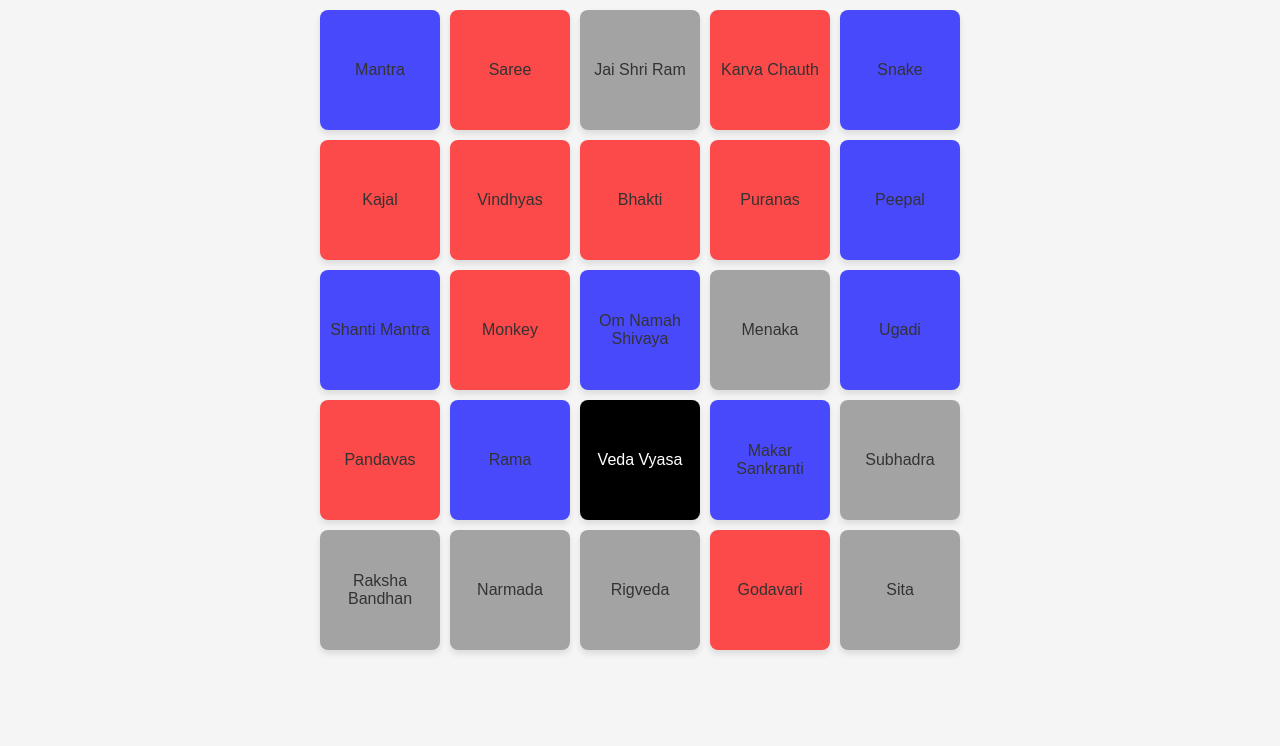
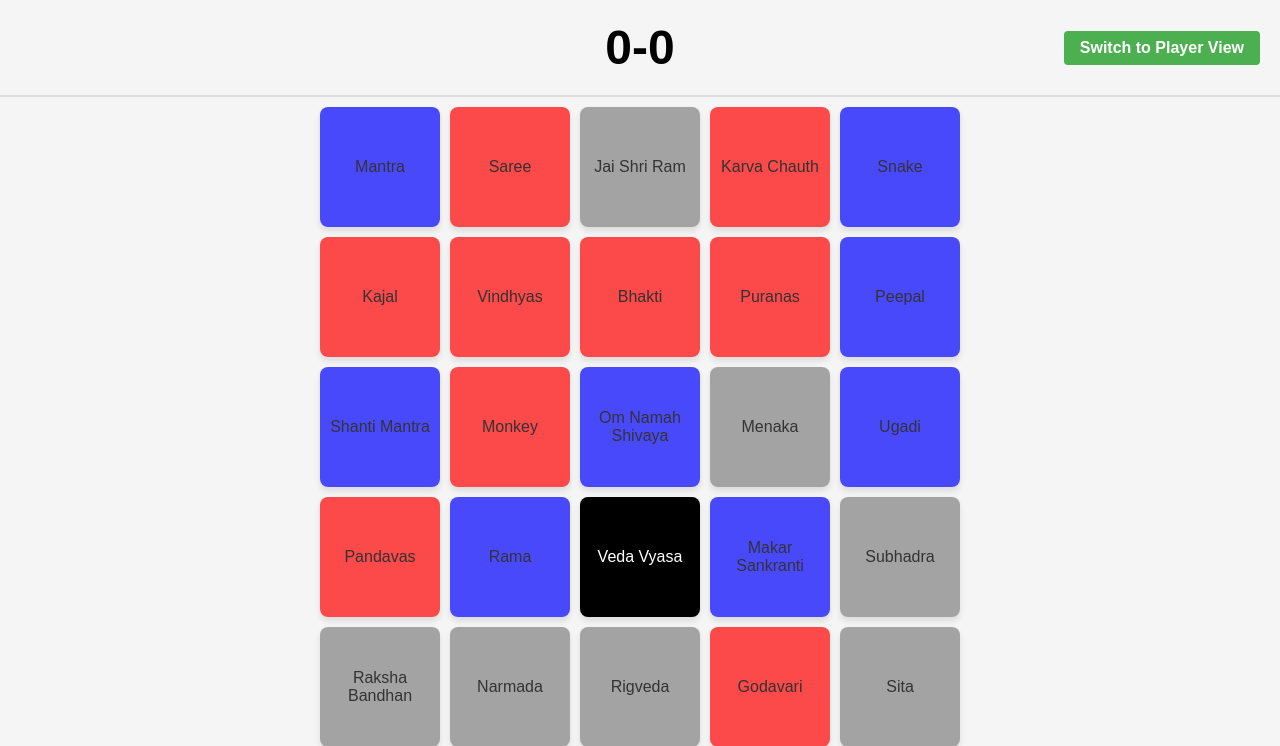
Before and after one commit to saakethmm/Themed-Codenames, a Flask app: template app/templates/spymaster.html in a window 1280 px wide. Shown: the top 746 px of the page. Run offline with Flask 3, Linux system fonts and the light colour scheme; the template is opened without the code that fills it, so the values that code supplies are empty.

Commit message:
modified spymaster view, aligning views

```diff
--- a/app/routes.py
+++ b/app/routes.py
@@ -10,6 +10,10 @@ GAME_WORDS_FILE = "game_words.json"
 @main.route('/')
 def index():
     return render_template('player.html')
+
+@main.route('/spymaster')
+def spymaster():
+    return render_template('spymaster.html')
 
 # route to handle POST requests to generate/retrieve words
 @main.route("/get_words", methods=["POST"])
--- a/app/static/css/style.css
+++ b/app/static/css/style.css
@@ -24,6 +24,7 @@ body {
     width: 100%; /* Makes the scoreboard span the full width */
     box-sizing: border-box; /* Ensures padding doesn't affect width */
     text-align: center; /* Center-aligns text */
+    position: relative; /* For positioning the toggle button */
 }
 
 #score {
@@ -34,10 +35,11 @@ body {
 
 .turn-indicator {
     position: absolute;
-    right: 400px; /* Adjust to move closer/farther from the right edge */
-    bottom: 10px; /* Adjust to move closer/farther from the bottom edge */
+    right: 150px; /* Adjust to move closer/farther from the right edge */
     font-size: 1rem;
     font-weight: bold;
+    min-width: 150px;
+    text-align: right;
 }
 
 .board {
@@ -85,3 +87,25 @@ body {
     font-size: 1rem;
     cursor: pointer;
 }
+
+.view-toggle {
+    position: absolute;
+    right: 20px; /* Position on the right side */
+    top: 50%;
+    transform: translateY(-50%);
+}
+
+.toggle-button {
+    display: inline-block;
+    padding: 8px 16px;
+    background-color: #4CAF50;
+    color: white;
+    text-decoration: none;
+    border-radius: 4px;
+    font-weight: bold;
+    transition: background-color 0.3s;
+}
+
+.toggle-button:hover {
+    background-color: #45a049;
+}
--- a/app/static/js/spymaster.js
+++ b/app/static/js/spymaster.js
@@ -5,6 +5,7 @@ import { hinduWords } from './hinduwords.js';
 // Shared seed logic
 const urlParams = new URLSearchParams(window.location.search);
 let seed = urlParams.get('seed');
+let theme = urlParams.get('theme');
 
 if (!seed) {
     seed = Math.floor(Math.random() * 10000); // Generate a random seed
@@ -47,7 +48,42 @@ function shuffle(array, seed) {
     return array;
 }
 
-const boardWords = shuffle(hinduWords.slice(), seed).slice(0, 25); // Shuffle words
+// Function to fetch words from the backend
+async function fetchWords(theme) {
+    try {
+        const response = await fetch('/get_words', {
+            method: 'POST',
+            headers: {
+                'Content-Type': 'application/json'
+            },
+            body: JSON.stringify({ theme: theme })
+        });
+
+        if (response.ok) {
+            const data = await response.json();
+            return data.words.split(', '); // Convert comma-separated string to array
+        } else {
+            console.error('Failed to fetch words');
+            return hinduWords; // Fallback to default words
+        }
+    } catch (error) {
+        console.error('Error fetching words:', error);
+        return hinduWords; // Fallback to default words
+    }
+}
+
+async function initializeBoard() {
+    let boardWords;
+
+    // If theme is provided in URL, fetch those words
+    if (theme) {
+        const fetchedWords = await fetchWords(theme);
+        boardWords = shuffle(fetchedWords, seed).slice(0, 25); // Shuffle words
+    } else {
+        // Otherwise use default words
+        boardWords = shuffle(hinduWords.slice(), seed).slice(0, 25); // Shuffle words
+    }
+
     const colors = shuffle(Array(9).fill('rgba(255, 0, 0, 0.7)')
         .concat(Array(8).fill('rgba(0, 0, 255, 0.7)'))
         .concat(Array(7).fill('rgba(128, 128, 128, 0.7)'))
@@ -68,3 +104,28 @@ boardWords.forEach((word, index) => {
 
         boardElement.appendChild(card);
     });
+}
+
+// Update the toggle button to include the current seed
+function updateToggleButton() {
+    const toggleButton = document.getElementById('view-toggle');
+    if (toggleButton) {
+        const currentHref = toggleButton.getAttribute('href').split('?')[0];
+        // Get the theme parameter if it exists
+        const urlParams = new URLSearchParams(window.location.search);
+        const theme = urlParams.get('theme');
+
+        let newUrl = `${currentHref}?seed=${seed}`;
+        if (theme) {
+            newUrl += `&theme=${encodeURIComponent(theme)}`;
+        }
+
+        toggleButton.setAttribute('href', newUrl);
+    }
+}
+
+// Call functions when the DOM is loaded
+document.addEventListener('DOMContentLoaded', async () => {
+    await initializeBoard();
+    updateToggleButton();
+});
--- a/app/templates/player.html
+++ b/app/templates/player.html
@@ -9,7 +9,10 @@
 <body>
     <div class="scoreboard">
         <div id="score">0-0</div>
-        <div id="turn" class="turn-indicator"></div>
+        <div id="turn" class="turn-indicator" style="display: none;"></div>
+        <div class="view-toggle" style="display: none;">
+            <a href="/spymaster" class="toggle-button" id="view-toggle">Switch to Spymaster View</a>
+        </div>
     </div>
     <div class="theme-input">
         <input type="text" id="theme" placeholder="Enter theme">
--- a/app/templates/spymaster.html
+++ b/app/templates/spymaster.html
@@ -7,6 +7,13 @@
     <link rel="stylesheet" href="{{ url_for('static', filename='css/style.css') }}">
 </head>
 <body>
+    <div class="scoreboard">
+        <div id="score">0-0</div>
+        <div id="turn" class="turn-indicator"></div>
+        <div class="view-toggle">
+            <a href="/" class="toggle-button" id="view-toggle">Switch to Player View</a>
+        </div>
+    </div>
     <div class="board" id="board"></div>
     <script type="module" src="{{ url_for('static', filename='js/spymaster.js') }}"></script>
 </body>
--- a/game_words.json
+++ b/game_words.json
@@ -1,4 +1,4 @@
 {
-    "theme": "Perfumed Indian Flowers",
-    "words": "Jasmine, Rose, Gulab, Frangipani, Lotus, Marigold, Honeysuckle, Chamomile, Lavender, Sandalwood, Orange Blossom, Neroli, Saffron, Ylang-Ylang, Freesia, Gardenia, Tuberose, Jasmine Absolute, Carnation, Lily, Heliotrope, Star Jasmine, Plumeria, Frangipani Absolute, Patchouli, Vanda Orchid, Garden Rose, Jasmifera, Scented Tea, Mughal Rose, Orange Blossom Water, Siam Tulip, Freesia Absolute, Evening Primrose, Orange Blossom Oil, Frangipani Essence, Lily of the Valley, Carnation Absolute, Yuzu, Jasmine Green"
+    "theme": "Nature",
+    "words": "Forest, Mountain, River, Ocean, Wildlife, Meadow, Glacier, Sunbeam, Rainbow, Stormy, Breeze, Treehouse, Butterfly, Honeybee, Flowerbed, Petals, Leafy, Greenery, Blooming, Gardenia, Willow, Creek, Cliffside, Lighthouse, Shoreline, Sandcastle, Seagull, Coastal, Fjord, Peacock, Sparrow, Petunia, Mossy, Rocky, Brook, Pinecone, Forestal, Waterfall, Daffodil, Meadowlark"
 }
```
Also changed, not shown: app/static/js/player.js (+64 -17 lines). Lines whose indentation alone changed are shown as unchanged.
